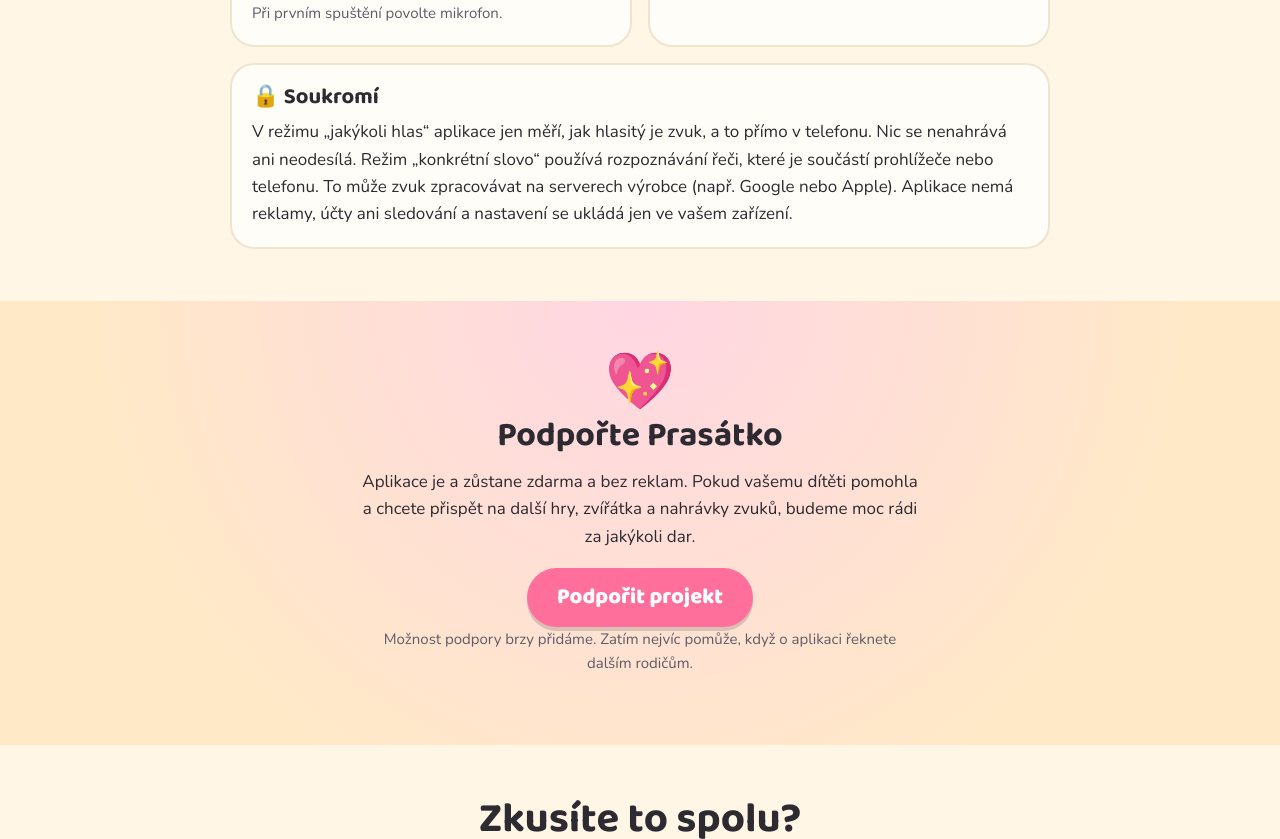
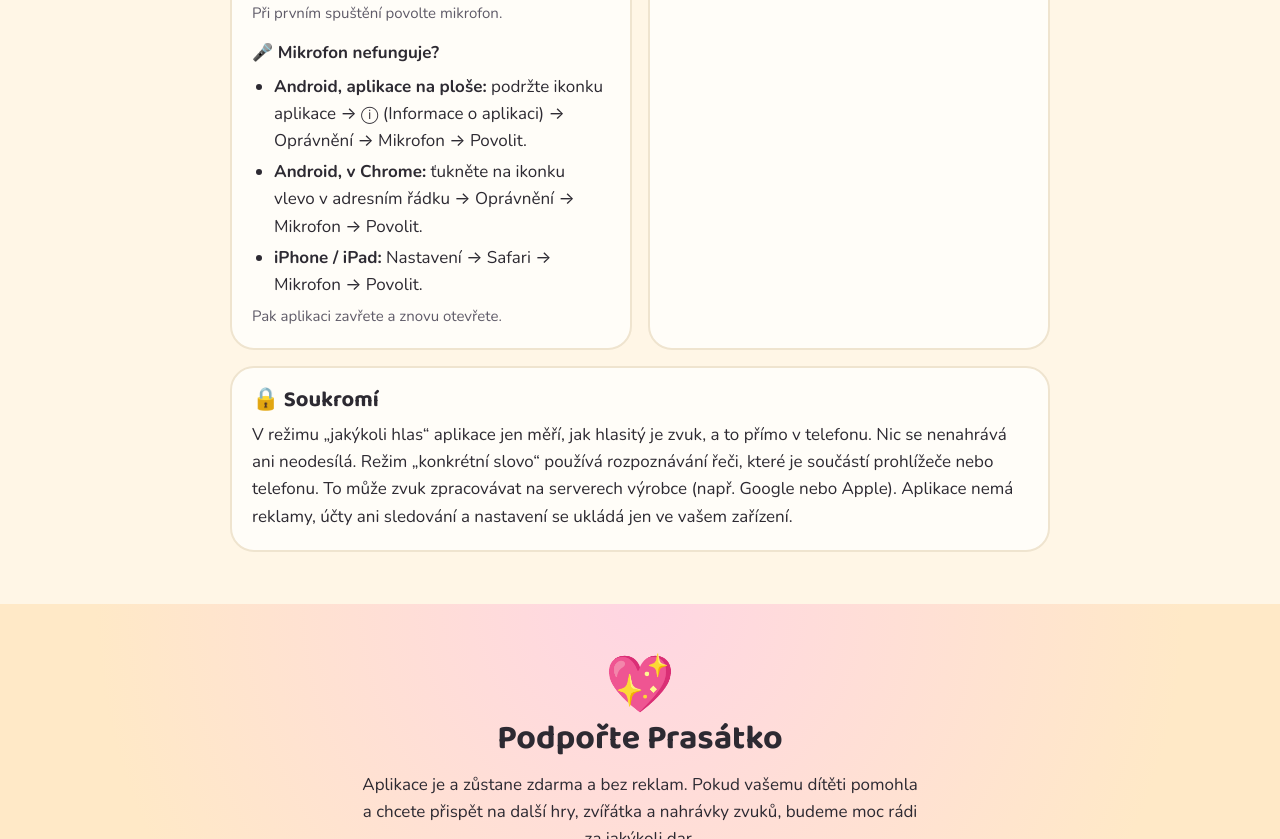
Before and after one commit to kucerapavelg-cell/prasatko, a plain HTML site: page index.html in a window 1280 px wide. Shown: the part 3510-4349 px from the top of the page. Drawn offline with nearby package versions, Linux system fonts and the light colour scheme.

Commit message:
Návod: co dělat, když mikrofon nefunguje; cache v3

```diff
--- a/index.html
+++ b/index.html
@@ -187,6 +187,13 @@ footer{padding:30px 0 40px;text-align:center;font-size:14px;color:var(--muted)}
         <p style="margin:10px 0 6px"><b>iPhone / iPad (Safari):</b></p>
         <ol><li>Otevřete stránku v Safari.</li><li>Ťukněte na tlačítko sdílení (čtvereček se šipkou).</li><li>Zvolte „Přidat na plochu“.</li></ol>
         <p class="note" style="margin:10px 0 0">Při prvním spuštění povolte mikrofon.</p>
+        <p style="margin:14px 0 6px"><b>🎤 Mikrofon nefunguje?</b></p>
+        <ul>
+          <li><b>Android, aplikace na ploše:</b> podržte ikonku aplikace → ⓘ (Informace o aplikaci) → Oprávnění → Mikrofon → Povolit.</li>
+          <li><b>Android, v Chrome:</b> ťukněte na ikonku vlevo v adresním řádku → Oprávnění → Mikrofon → Povolit.</li>
+          <li><b>iPhone / iPad:</b> Nastavení → Safari → Mikrofon → Povolit.</li>
+        </ul>
+        <p class="note" style="margin:6px 0 0">Pak aplikaci zavřete a znovu otevřete.</p>
       </div>
       <div class="panel">
         <h3>👪 Pro rodiče</h3>
--- a/sw.js
+++ b/sw.js
@@ -1,5 +1,5 @@
 // Při každé změně souborů zvyšte číslo verze, aby se aplikace u všech aktualizovala.
-const CACHE = 'prasatko-v2';
+const CACHE = 'prasatko-v3';
 const FILES = ['./', './index.html', './app.html', './manifest.webmanifest',
   './icons/icon-192.png', './icons/icon-512.png', './icons/apple-touch-icon.png', './icons/favicon-64.png'];
 
```
